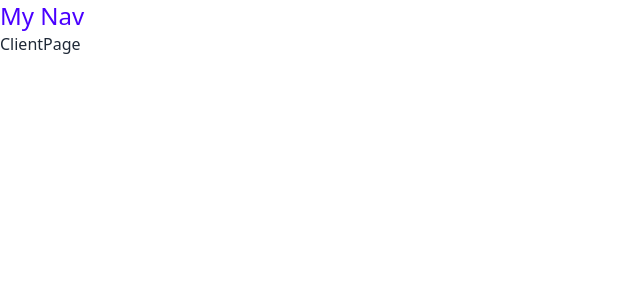
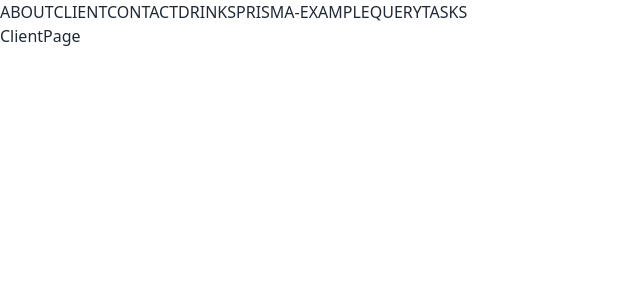
Before and after one commit to hAI-FA001/NextJS-14--Learn, a Next.js app: page /client in a window 1280 px wide. Shown: the top 300 px of the page, without its empty margins (0-640 px from the left). Built offline with nearby package versions, Linux system fonts and the light colour scheme.

Commit message:
add basic navbar

```diff
--- /dev/null
+++ b/app/components/Navbar.jsx
@@ -0,0 +1,25 @@
+import Link from 'next/link'
+
+const links = [
+  'about',
+  'client',
+  'contact',
+  'drinks',
+  'prisma-example',
+  'query',
+  'tasks',
+  '',
+]
+
+const Navbar = ({ children }) => {
+  return (
+    <nav>
+      {links.map((l) => (
+        <Link href={`/${l}`}>{l.toUpperCase()}</Link>
+      ))}
+      {children}
+    </nav>
+  )
+}
+
+export default Navbar
--- a/app/layout.js
+++ b/app/layout.js
@@ -1,5 +1,6 @@
 import { Geist, Geist_Mono } from 'next/font/google'
 import './globals.css'
+import Navbar from './components/Navbar'
 
 const geistSans = Geist({
   variable: '--font-geist-sans',
@@ -22,8 +23,7 @@ export default function RootLayout({ children }) {
       <body
         className={`${geistSans.variable} ${geistMono.variable} antialiased`}
       >
-        <nav className="text-2xl text-primary">My Nav</nav>
-        {children}
+        <Navbar>{children}</Navbar>
       </body>
     </html>
   )
```
